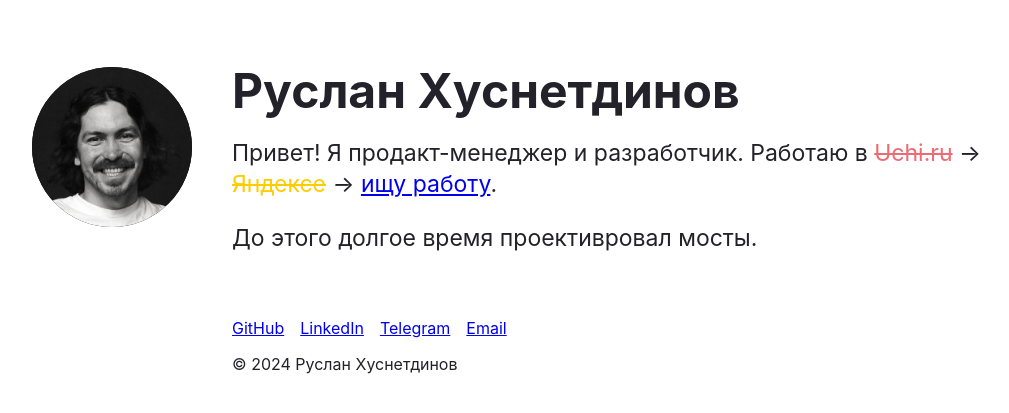
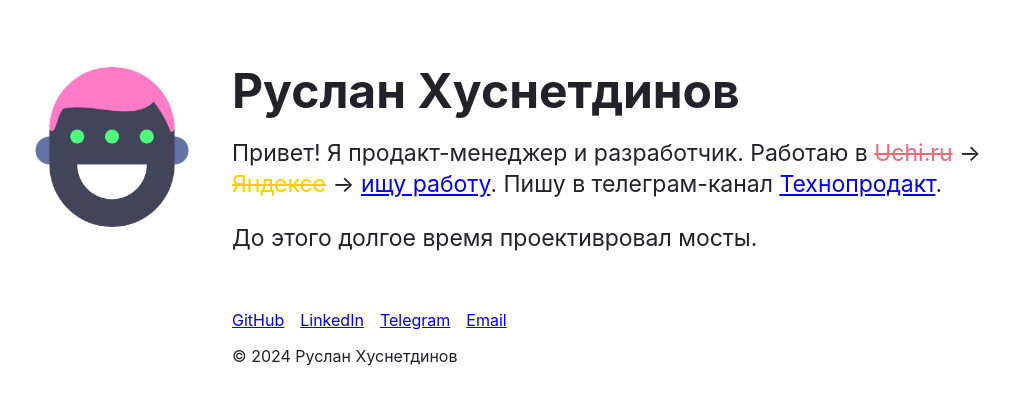
Before and after one commit to ruslanxdev/ruslanxdev.github.io, a Gatsby site: page / in a window 1280 px wide. Shown: the part 109-522 px from the top of the page, without its empty margins (8-1017 px from the left). Built offline with nearby package versions, Linux system fonts and the light colour scheme; Gatsby itself is replaced by a stand-in of ours; some packages are replaced by stand-ins of ours.

Commit message:
feat: поправить иконку и добавить обложку

```diff
--- a/content/blog/2024-06-03-first-post/index.mdx
+++ b/content/blog/2024-06-03-first-post/index.mdx
@@ -1,6 +1,6 @@
 ---
 title: Тестовый пост
-date: "2024-06-03T16:30:00.000Z"
+date: "2024-06-03"
 description: "Тестовый пост"
 ---
 
--- a/content/pages/cv/index.mdx
+++ b/content/pages/cv/index.mdx
@@ -1,5 +1,6 @@
 ---
 title: Руслан Хуснетдинов
+cover: ./ruslankhh-2024.jpg
 ---
 
 **Менеджер продукта**, 37 лет, Москва
--- a/gatsby-config.mjs
+++ b/gatsby-config.mjs
@@ -24,7 +24,6 @@ const config = {
             resolve: 'gatsby-remark-copy-linked-files',
             options: {
               destinationDir: 'static',
-              ignoreFileExtensions: ['png', 'jpg', 'jpeg', 'bmp', 'tiff'],
             },
           },
         ],
@@ -41,7 +40,19 @@ const config = {
     {
       resolve: 'gatsby-plugin-manifest',
       options: {
-        icon: `${__dirname}/src/images/icon.png`,
+        icon: `${__dirname}/src/images/icon-small.png`,
+        icons: [
+          {
+            "src": "icons/icon-small.png",
+            "sizes": "48x48 72x72 96x96 128x128",
+            "type": "image/png"
+          },
+          {
+            "src": "icons/icon-512.png",
+            "sizes": "256x256",
+            "type": "image/png"
+          },
+        ],
       },
     },
     'gatsby-plugin-sharp',
--- /dev/null
+++ b/src/components/Cover.js
@@ -0,0 +1,39 @@
+import * as React from 'react'
+import { styled } from 'styled-components'
+
+import { GatsbyImage, getImage } from 'gatsby-plugin-image'
+
+// styles
+const Container = styled.span`
+  display: inline-block;
+  position: relative;
+  float: right;
+  width: 10rem;
+  margin-top: 3rem;
+  margin-left: 1rem;
+  overflow: hidden;
+
+  @media (max-width: 576px) {
+    max-height: 10rem;
+    float: none;
+    margin-top: 0;
+    margin-left: 0;
+    margin-bottom: -2rem;
+  }
+`
+
+const Cover = ({ data }) => {
+  return (
+    <Container>
+      <GatsbyImage
+        alt="Руслан Хуснетдинов"
+        image={getImage(data)}
+        placeholder="blurred"
+        loading="eager"
+        layout="fixed"
+      />
+    </Container>
+  )
+}
+
+export default Cover
--- a/src/components/Header.js
+++ b/src/components/Header.js
@@ -35,25 +35,30 @@ const ImageHomeWrapper = styled.div`
   z-index: 1;
   border-radius: 50%;
   overflow: hidden;
-  background-color: black;
 
   @media (max-width: 1200px) {
     display: inline-block;
     float: left;
     width: 6rem;
     height: 6rem;
-    margin-top: 2rem;
+    margin-top: 2.5rem;
     margin-left: 0;
   }
 `
 
 const ImagePageWrapper = styled(ImageHomeWrapper)`
-  @media (max-width: 1200px) {
+  width: 4rem;
+  height: 4rem;
+  margin-top: 9.5rem;
+  margin-left: -5rem;
+
+  @media (max-width: 1000px) {
     position: relative;
     width: 4rem;
     height: 4rem;
     margin-top: -0.5rem;
     margin-right: 1rem;
+    margin-left: 0;
   }
 `
 
@@ -66,23 +71,9 @@ const imageStyles = {
 }
 
 const SiteTitle = styled.div`
-  display: inline-block;
-  position: absolute;
-  margin-left: -12.5rem;
   line-height: 1.5;
-  z-index: 1;
   vertical-align: top;
-  text-align: right;
-  width: 10rem;
-
-  @media (max-width: 1200px) {
-    text-align: left;
-    width: auto;
-    float: left;
-    position: relative;
-    margin-left: 0;
-    margin-right: 1rem;
-  }
+  margin-right: 1rem;
 
   @media (max-width: 576px) {
     display: block;
@@ -113,7 +104,7 @@ const Header = ({ isHome = false }) => {
           <Link to={'/'}>
             <StaticImage style={imageStyles}
               alt="Руслан Хуснетдинов"
-              src="../images/ruslankhh-2024.jpg"
+              src="../images/icon-small.png"
               placeholder="none"
               loading="eager"
               layout="fixed"
--- a/src/components/Layout.js
+++ b/src/components/Layout.js
@@ -1,17 +1,19 @@
 import * as React from 'react'
 import { graphql, useStaticQuery } from 'gatsby'
 import { createGlobalStyle } from 'styled-components'
+import { MDXProvider } from '@mdx-js/react'
+
 import { Link } from 'gatsby'
-import { MDXProvider } from '@mdx-js/react'
 
 import SubHeader from './SubHeader.js'
 import Container from './Container.js'
 import Header from './Header.js'
 import Footer from './Footer.js'
+import Cover from './Cover.js'
 
 const shortcodes = {
   SubHeader,
-  Link,
+  Link
 }
 
 // styles
@@ -76,7 +78,7 @@ const GlobalStyle = createGlobalStyle`
 `
 
 // markup
-export const Layout = ({ pageTitle, title, isHome, children }) => {
+export const Layout = ({ pageTitle, cover, title, isHome, children }) => {
   const data = useStaticQuery(graphql`
     query {
       site {
@@ -98,6 +100,7 @@ export const Layout = ({ pageTitle, title, isHome, children }) => {
       <Header isHome={isHome} />
       <main>
         <Container>
+          {cover && <Cover data={cover} />}
           <h1>{pageTitle}</h1>
           <MDXProvider components={shortcodes}>
             {children}
--- a/src/components/LinkList.js
+++ b/src/components/LinkList.js
@@ -6,13 +6,9 @@ import styled from 'styled-components'
 const List = styled.ul`
   list-style-type: none;
   padding-left: 0;
-  margin-top: 0.5rem;
+  margin-top: 0;
   line-height: 1.5;
   height: 1.5rem;
-
-  @media (max-width: 576px) {
-    margin-top: 0;
-  }
 `
 
 const linkListItemStyles = {
--- a/src/pages/index.js
+++ b/src/pages/index.js
@@ -10,10 +10,8 @@ const Page = () => {
       <blockquote>
         <p>
           Привет! Я продакт-менеджер и разработчик. Работаю в&nbsp;<s style={({color: '#ed6c74'})}>Uchi.ru</s> → <s style={({color: '#ffcc00'})}>Яндексе</s> → <Link to='/cv'>ищу работу</Link>.
-        </p>
-        <p>
-          До этого долгое время проективровал мосты.
-        </p>
+          Пишу в телеграм-канал <Link to='https://t.me/ruslanxdev'>Технопродакт</Link>.</p>
+        <p>До этого долгое время проективровал мосты.</p>
       </blockquote>
     </Layout>
   )
```
Also changed, not shown: src/templates/blog-post.js (+6 -1 lines), src/templates/page.js (+6 -1 lines), content/pages/cv/ruslankhh-2024.jpg (added), src/images/icon-512.png (added), src/images/icon-small.png (added), src/images/icon.png, src/images/ruslankhh-2024.jpg (deleted), 1 other file.
